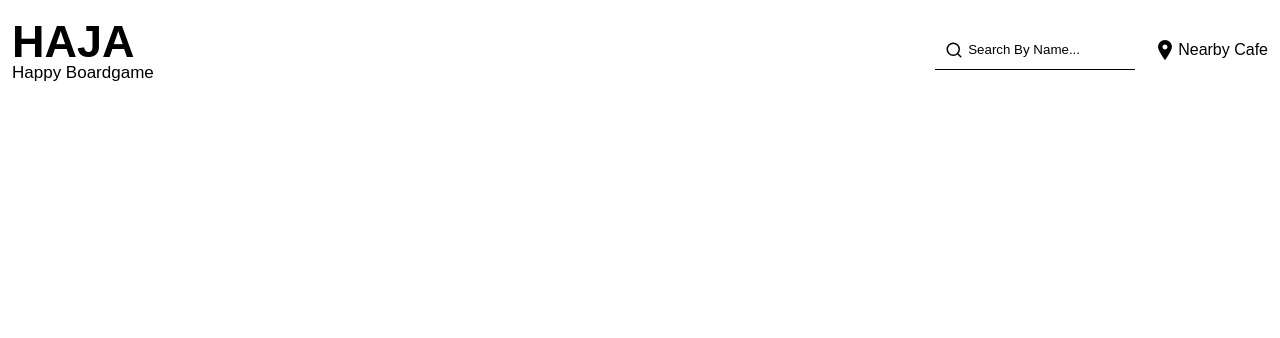
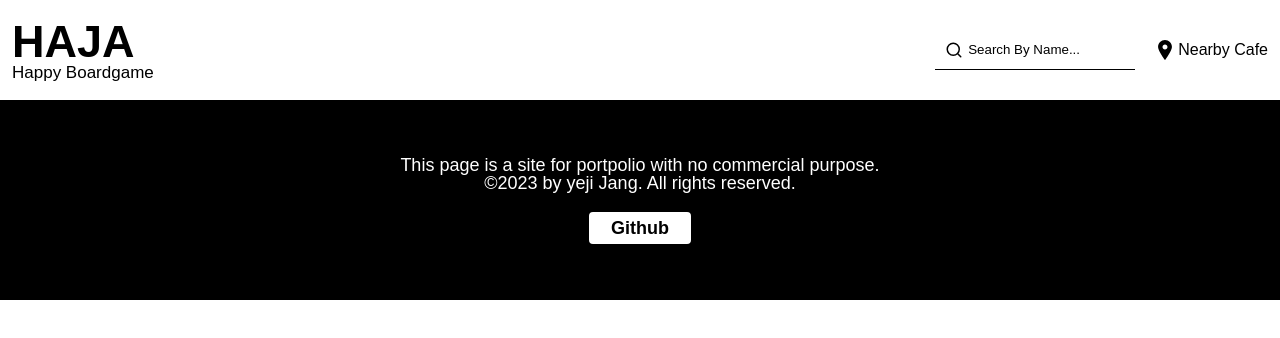
Before and after one commit to ho-ji/boardgame-haja, a React (Create React App) app in the folder boardgame-haja/: page / in a window 1280 px wide. Shown: the top 338 px of the page. Built offline with nearby package versions, Linux system fonts and the light colour scheme.

Commit message:
feat: Footer 컴포넌트 추가

```diff
--- /dev/null
+++ b/boardgame-haja/src/components/common/Footer.jsx
@@ -0,0 +1,40 @@
+import styled from 'styled-components'
+
+const Container = styled.footer`
+  display: flex;
+  flex-direction: column;
+  justify-content: center;
+  align-items: center;
+  width: 100%;
+  height: 20rem;
+  background: black;
+  color: white;
+  font-size: 1.8rem;
+  text-align: center;
+`
+const GitHubLink = styled.a`
+  margin-top: 2rem;
+  font-weight: bold;
+  color: black;
+  padding: 0.5rem 2rem;
+  border-radius: 4px;
+  background: white;
+  border: 2px solid white;
+  transition: background, color, 0.5s;
+  &:hover {
+    color: white;
+    background: black;
+  }
+`
+
+const Footer = () => {
+  return (
+    <Container>
+      <p>This page is a site for portpolio with no commercial purpose.</p>
+      <p>©2023 by yeji Jang. All rights reserved.</p>
+      <GitHubLink href="https://www.github.com/ho-ji">Github</GitHubLink>
+    </Container>
+  )
+}
+
+export default Footer
--- a/boardgame-haja/src/pages/Home.jsx
+++ b/boardgame-haja/src/pages/Home.jsx
@@ -1,9 +1,11 @@
+import Footer from 'components/common/Footer'
 import Header from 'components/common/Header'
 
 const Home = () => {
   return (
     <>
       <Header />
+      <Footer />
     </>
   )
 }
```
